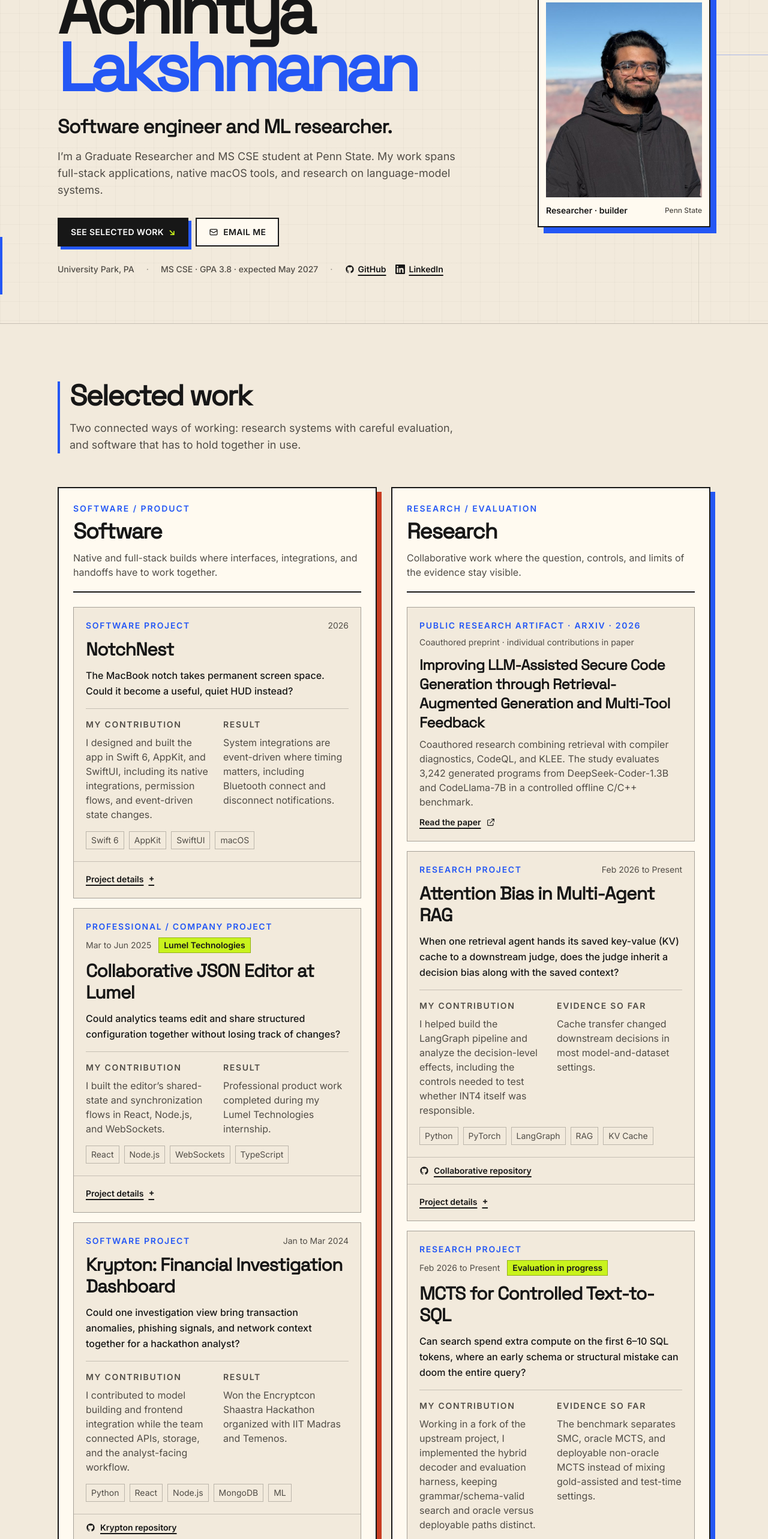
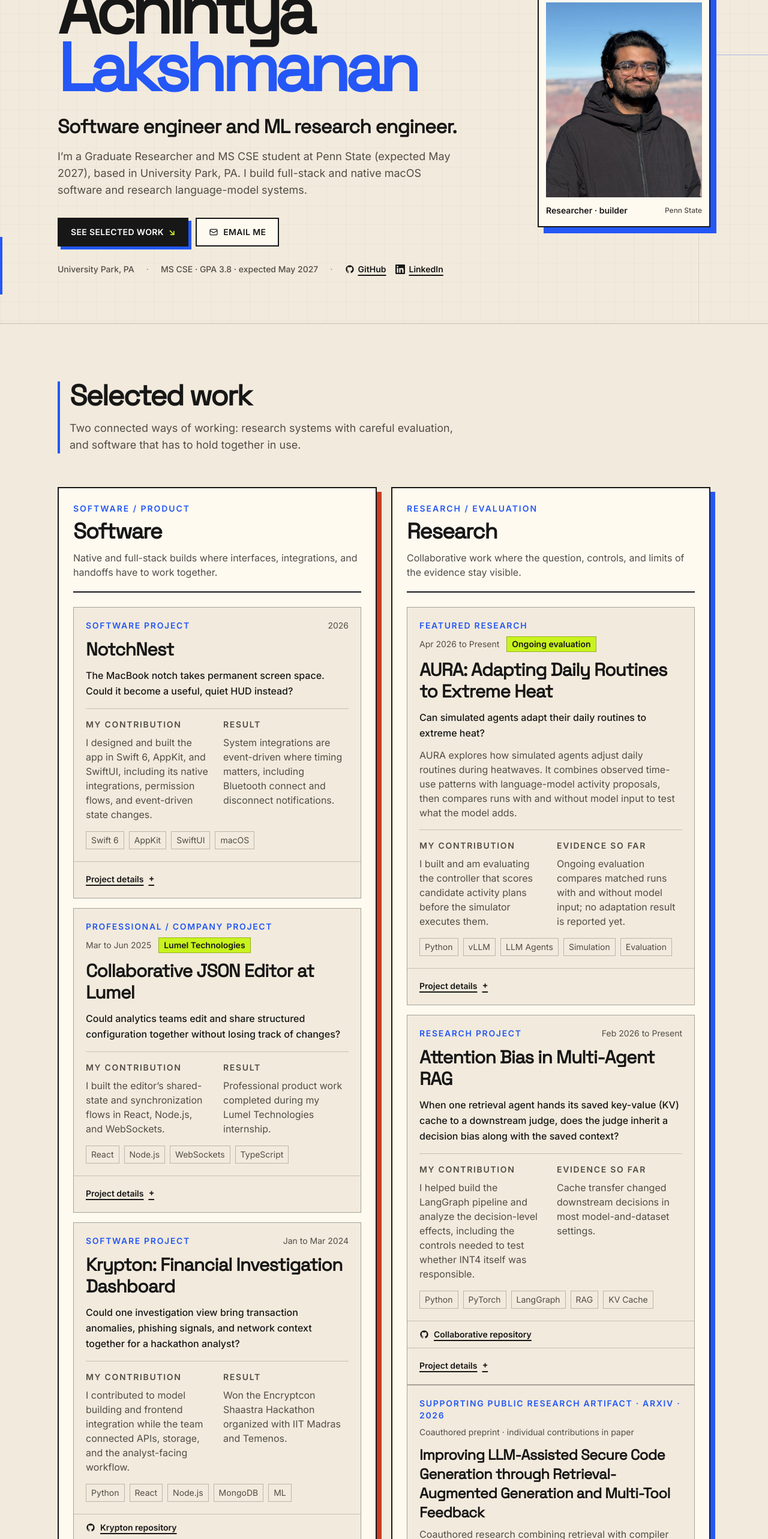
Before and after one commit to Achintya-Lakshmanan/achintya-lakshmanan.github.io, a React (Vite) app: page / in a window 1280 px wide. Shown: the part 234-2800 px from the top of the page at 60% size. Built offline with nearby package versions, Linux system fonts and the light colour scheme.

Commit message:
Feature AURA and prerender portfolio for discovery

```diff
--- a/index.html
+++ b/index.html
@@ -5,10 +5,10 @@
     <link rel="icon" type="image/svg+xml" href="/favicon.svg" />
     <meta name="viewport" content="width=device-width, initial-scale=1.0" />
     <link rel="canonical" href="https://achintya-lakshmanan.github.io/" />
-    <title>Achintya Lakshmanan | Software Engineer + ML Researcher</title>
+    <title>Achintya Lakshmanan | Software Engineer &amp; ML Researcher</title>
     <meta
       name="description"
-      content="Graduate researcher and MS CSE student at Penn State working across full-stack applications, native macOS tools, and language-model research."
+      content="Software engineer and ML researcher in University Park, PA; Graduate Researcher and MS CSE student at Penn State building full-stack and native macOS systems."
     />
     <meta name="author" content="Achintya Lakshmanan" />
     <meta name="robots" content="index, follow" />
@@ -18,11 +18,11 @@
     <meta property="og:url" content="https://achintya-lakshmanan.github.io/" />
     <meta
       property="og:title"
-      content="Achintya Lakshmanan | Software Engineer + ML Researcher"
+      content="Achintya Lakshmanan | Software Engineer &amp; ML Researcher"
     />
     <meta
       property="og:description"
-      content="Graduate researcher and MS CSE student at Penn State working across full-stack applications, native macOS tools, and language-model research."
+      content="Software engineer and ML researcher in University Park, PA; Graduate Researcher and MS CSE student at Penn State building full-stack and native macOS systems."
     />
     <meta property="og:site_name" content="Achintya Lakshmanan" />
     <meta property="og:locale" content="en_US" />
@@ -42,11 +42,11 @@
     <meta name="twitter:card" content="summary_large_image" />
     <meta
       name="twitter:title"
-      content="Achintya Lakshmanan | Software Engineer + ML Researcher"
+      content="Achintya Lakshmanan | Software Engineer &amp; ML Researcher"
     />
     <meta
       name="twitter:description"
-      content="Graduate researcher and MS CSE student at Penn State working across full-stack applications, native macOS tools, and language-model research."
+      content="Software engineer and ML researcher in University Park, PA; Graduate Researcher and MS CSE student at Penn State building full-stack and native macOS systems."
     />
     <meta
       name="twitter:image"
@@ -65,8 +65,16 @@
         "@type": "Person",
         "name": "Achintya Lakshmanan",
         "url": "https://achintya-lakshmanan.github.io/",
+        "image": "https://achintya-lakshmanan.github.io/me.jpg",
         "email": "mailto:aql6062@psu.edu",
-        "jobTitle": "Graduate Researcher",
+        "jobTitle": "Software Engineer and ML Researcher",
+        "description": "Graduate Researcher and MS CSE student at Penn State, expected to graduate in May 2027, building full-stack and native macOS software while evaluating language-model systems.",
+        "address": {
+          "@type": "PostalAddress",
+          "addressLocality": "University Park",
+          "addressRegion": "PA",
+          "addressCountry": "US"
+        },
         "affiliation": {
           "@type": "CollegeOrUniversity",
           "name": "Pennsylvania State University"
@@ -75,6 +83,19 @@
           "@type": "CollegeOrUniversity",
           "name": "Shiv Nadar University Chennai"
         },
+        "knowsAbout": [
+          "Software engineering",
+          "Full-stack web development",
+          "TypeScript",
+          "React",
+          "Node.js",
+          "Native macOS development",
+          "Machine learning",
+          "PyTorch",
+          "LLM agents",
+          "Retrieval-augmented generation",
+          "Text-to-SQL evaluation"
+        ],
         "sameAs": [
           "https://github.com/Achintya-Lakshmanan",
           "https://linkedin.com/in/achintya975"
--- a/package.json
+++ b/package.json
@@ -5,7 +5,7 @@
   "type": "module",
   "scripts": {
     "dev": "vite",
-    "build": "tsc -b && vite build",
+    "build": "tsc -b && vite build && node scripts/prerender.mjs",
     "check": "npm run lint && npm run build",
     "lint": "oxlint",
     "preview": "vite preview"
--- a/src/components/Contact.tsx
+++ b/src/components/Contact.tsx
@@ -58,11 +58,10 @@ export function Contact() {
 }
 
 export function Footer() {
-  const year = new Date().getFullYear()
   return (
     <footer className="bg-ink py-7 text-white">
       <div className="mx-auto flex max-w-6xl flex-col items-start justify-between gap-2 px-5 text-sm sm:flex-row sm:items-center sm:px-8">
-        <p className="font-bold">© {year} {content.name}</p>
+        <p className="font-bold">© {content.copyrightYear} {content.name}</p>
         <p className="text-sm text-white/70">Built around the questions worth testing.</p>
       </div>
     </footer>
--- a/src/components/Hero.tsx
+++ b/src/components/Hero.tsx
@@ -1,10 +1,9 @@
-import { motion, useReducedMotion } from 'framer-motion'
+import { motion } from 'framer-motion'
 import { content } from '../data/content'
 import { IconEmail, IconGitHub, IconLinkedIn } from './Icons'
 import { HeroBackground } from './HeroBackground'
 
 export function Hero() {
-  const shouldReduce = useReducedMotion()
   const github = content.socials.find((social) => social.icon === 'github')
   const linkedin = content.socials.find((social) => social.icon === 'linkedin')
 
@@ -20,7 +19,7 @@ export function Hero() {
           <div className="min-w-0">
             <motion.p
               className="mb-6 inline-flex max-w-full items-center gap-2 border-2 border-ink bg-[#c9f31d] px-3 py-1.5 text-sm font-bold uppercase tracking-[0.12em] shadow-[3px_3px_0_#171717]"
-              initial={shouldReduce ? false : { opacity: 0, y: 14 }}
+              initial={false}
               animate={{ opacity: 1, y: 0 }}
               transition={{ duration: 0.45 }}
             >
@@ -30,7 +29,7 @@ export function Hero() {
 
             <motion.h1
               className="max-w-4xl font-display text-[clamp(2.5rem,12vw,7rem)] font-bold leading-[0.86] tracking-[-0.07em]"
-              initial={shouldReduce ? false : { opacity: 0, y: 18 }}
+              initial={false}
               animate={{ opacity: 1, y: 0 }}
               transition={{ duration: 0.5, delay: 0.06 }}
             >
@@ -40,7 +39,7 @@ export function Hero() {
 
             <motion.p
               className="mt-7 max-w-2xl font-display text-[clamp(1.35rem,2.6vw,2rem)] font-semibold leading-tight tracking-[-0.025em]"
-              initial={shouldReduce ? false : { opacity: 0, y: 18 }}
+              initial={false}
               animate={{ opacity: 1, y: 0 }}
               transition={{ duration: 0.5, delay: 0.12 }}
             >
@@ -49,7 +48,7 @@ export function Hero() {
 
             <motion.p
               className="mt-4 max-w-2xl text-base leading-relaxed text-ink-muted sm:text-lg"
-              initial={shouldReduce ? false : { opacity: 0, y: 18 }}
+              initial={false}
               animate={{ opacity: 1, y: 0 }}
               transition={{ duration: 0.5, delay: 0.18 }}
             >
@@ -58,7 +57,7 @@ export function Hero() {
 
             <motion.div
               className="mt-8 flex flex-wrap items-center gap-3"
-              initial={shouldReduce ? false : { opacity: 0, y: 18 }}
+              initial={false}
               animate={{ opacity: 1, y: 0 }}
               transition={{ duration: 0.5, delay: 0.24 }}
             >
@@ -79,7 +78,7 @@ export function Hero() {
 
             <motion.div
               className="mt-7 flex flex-wrap items-center gap-x-5 gap-y-2 text-sm font-medium text-ink-muted"
-              initial={shouldReduce ? false : { opacity: 0, y: 18 }}
+              initial={false}
               animate={{ opacity: 1, y: 0 }}
               transition={{ duration: 0.5, delay: 0.3 }}
             >
@@ -116,7 +115,6 @@ export function Hero() {
             <ProfilePhoto
               src={content.photo}
               name={content.name}
-              shouldReduce={!!shouldReduce}
             />
           )}
         </div>
@@ -129,14 +127,13 @@ export function Hero() {
 interface ProfilePhotoProps {
   src: string
   name: string
-  shouldReduce: boolean
 }
 
-function ProfilePhoto({ src, name, shouldReduce }: ProfilePhotoProps) {
+function ProfilePhoto({ src, name }: ProfilePhotoProps) {
   return (
     <motion.figure
       className="relative mx-auto w-full max-w-[18rem] lg:mr-0"
-      initial={shouldReduce ? false : { opacity: 0, scale: 0.95, y: 14 }}
+      initial={false}
       animate={{ opacity: 1, scale: 1, y: 0 }}
       transition={{ duration: 0.5, delay: 0.14, type: 'spring' }}
     >
--- a/src/components/Projects.tsx
+++ b/src/components/Projects.tsx
@@ -3,8 +3,8 @@ import { IconExternal, IconGitHub } from './Icons'
 import { Reveal } from './Reveal'
 import { Section } from './Section'
 
-const primaryResearchOrder = ['attention-bias-rag', 'mcts-llm']
-const secondaryResearchOrder = ['aura', 'haze-removal']
+const primaryResearchOrder = ['aura', 'attention-bias-rag']
+const secondaryResearchOrder = ['mcts-llm', 'haze-removal']
 
 export function Projects() {
   const primaryResearchProjects = primaryResearchOrder
@@ -52,12 +52,12 @@ export function Projects() {
             description="Collaborative work where the question, controls, and limits of the evidence stay visible."
           />
 
-          <ResearchArtifact />
           <div className="mt-4 space-y-4">
             {primaryResearchProjects.map((project) => (
-              <ProjectCard key={project.id} project={project} />
+              <ProjectCard key={project.id} project={project} featured={project.id === 'aura'} />
             ))}
           </div>
+          <ResearchArtifact />
           <div className="mt-5 border-t-2 border-ink pt-4">
             <div className="mb-3 flex flex-wrap items-baseline justify-between gap-2">
               <h4 className="font-display text-xl font-bold tracking-[-0.02em]">Earlier research</h4>
@@ -106,7 +106,7 @@ function ResearchArtifact() {
       <article className="border border-ink/35 bg-surface p-4 sm:p-5">
         <div className="flex flex-wrap items-center justify-between gap-2">
           <p className="text-sm font-bold uppercase tracking-[0.12em] text-accent-cyan">
-            Public research artifact · {artifact.period}
+            Supporting public research artifact · {artifact.period}
           </p>
           <span className="text-sm text-ink-muted">{artifact.status}</span>
         </div>
@@ -127,7 +127,7 @@ function ResearchArtifact() {
   )
 }
 
-function ProjectCard({ project }: { project: Project }) {
+function ProjectCard({ project, featured = false }: { project: Project; featured?: boolean }) {
   const isResearch = project.kind === 'research'
   const evidence = project.evidence ?? []
   const links = project.links ?? []
@@ -144,7 +144,9 @@ function ProjectCard({ project }: { project: Project }) {
           <div className="flex flex-wrap items-center justify-between gap-x-3 gap-y-2">
             <p className="text-sm font-bold uppercase tracking-[0.12em] text-accent-cyan">
               {isResearch
-                ? 'Research project'
+                ? featured
+                  ? 'Featured research'
+                  : 'Research project'
                 : project.scope === 'professional'
                   ? 'Professional / company project'
                   : 'Software project'}
@@ -166,6 +168,9 @@ function ProjectCard({ project }: { project: Project }) {
             {project.title}
           </h4>
           <p className="mt-3 text-base font-medium leading-relaxed text-ink">{project.question}</p>
+          {project.summary && (
+            <p className="mt-3 text-sm leading-relaxed text-ink-muted sm:text-base">{project.summary}</p>
+          )}
 
           <div className="mt-4 grid gap-4 border-t border-ink/20 pt-4 sm:grid-cols-2 sm:gap-5">
             <InfoBlock label="My contribution" text={project.contribution} />
--- a/src/components/Reveal.tsx
+++ b/src/components/Reveal.tsx
@@ -28,7 +28,8 @@ export function Reveal({
 
   const motionProps = {
     className,
-    initial: 'hidden' as const,
+    // Keep server-rendered content visible before JavaScript hydrates.
+    initial: false as const,
     whileInView: 'visible' as const,
     viewport: { once: true, margin: '-60px' as const },
     variants,
--- a/src/data/content.ts
+++ b/src/data/content.ts
@@ -42,6 +42,7 @@ export interface Project {
   kind: 'research' | 'build'
   scope?: 'professional'
   question: string
+  summary?: string
   approach: string
   contribution: string
   tags: string[]
@@ -91,6 +92,7 @@ export interface Achievement {
 export interface SiteContent {
   name: string
   email: string
+  copyrightYear: string
   positioning: string
   bio: string
   currentThreads: CurrentThread[]
@@ -111,15 +113,16 @@ export interface SiteContent {
 export const content: SiteContent = {
   name: 'Achintya Lakshmanan',
   email: 'aql6062@psu.edu',
+  copyrightYear: '2026',
   location: 'University Park, PA',
   photo: '/me.jpg',
-  positioning: 'Software engineer and ML researcher.',
-  bio: 'I’m a Graduate Researcher and MS CSE student at Penn State. My work spans full-stack applications, native macOS tools, and research on language-model systems.',
+  positioning: 'Software engineer and ML research engineer.',
+  bio: 'I’m a Graduate Researcher and MS CSE student at Penn State (expected May 2027), based in University Park, PA. I build full-stack and native macOS software and research language-model systems.',
   currentThreads: [
     {
       status: 'Evaluating',
       label: 'Data-grounded agent planning',
-      text: 'Testing whether real activity patterns can keep simulated decisions plausible—and whether AURA’s evaluation can separate adaptation from routine.',
+      text: 'Evaluating how heatwave plans change ordinary daily routines—and whether AURA can separate model-driven choices from the structure of observed activity.',
     },
     {
       status: 'Investigating',
@@ -311,22 +314,23 @@ export const content: SiteContent = {
   projects: [
     {
       id: 'aura',
-      title: 'AURA: Data-Grounded Agents for Heatwave Simulation',
+      title: 'AURA: Adapting Daily Routines to Extreme Heat',
       period: 'Apr 2026 to Present',
       kind: 'research',
       question:
-        'Can an agent model heatwave adaptation without mistaking ordinary daily structure for evidence that the LLM adapted?',
+        'Can simulated agents adapt their daily routines to extreme heat?',
+      summary:
+        'AURA explores how simulated agents adjust daily routines during heatwaves. It combines observed time-use patterns with language-model activity proposals, then compares runs with and without model input to test what the model adds.',
       approach:
-        'AURA is a collaborative simulation effort that combines LLM activity proposals with American Time Use Survey priors and transition structure. The system keeps policy selection separate from executed actions so evaluation can distinguish a model-driven change from ordinary routine.',
+        'AURA combines observed American Time Use Survey (ATUS) patterns and activity transitions with four LLM activity proposals. I built the ATUS-grounded K-validation controller to score those proposals before execution, keeping the controller’s chosen plan separate from the action executed so evaluation can test what model input adds.',
       contribution:
-        'I built the ATUS-grounded K-validation and evaluation pipeline: at each decision, it scores four model proposals against the time-slot prior and preceding-activity transition.',
+        'I built and am evaluating the controller that scores candidate activity plans before the simulator executes them.',
       tags: ['Python', 'vLLM', 'LLM Agents', 'Simulation', 'Evaluation'],
       evidence: [
-        'Matched controls compare the same controller with and without LLM proposals.',
-        'In the adaptation arm, the heatwave target is withheld from the simulator and used only after the run for evaluation.',
-        'The next evaluation is a preregistered paired, multi-seed pilot; no pilot result is reported yet.',
+        'Ongoing evaluation compares matched runs with and without model input; no adaptation result is reported yet.',
+        'The heatwave target is withheld from the simulator and used only after the run for evaluation.',
       ],
-      status: 'Pilot pending',
+      status: 'Ongoing evaluation',
     },
     {
       id: 'attention-bias-rag',
```
Also changed, not shown: scripts/prerender.mjs (added, +24 -0 lines), src/entry-server.tsx (added, +12 -0 lines), src/main.tsx (+10 -3 lines), 1 other file (tests, documents, lock files or other folders).
